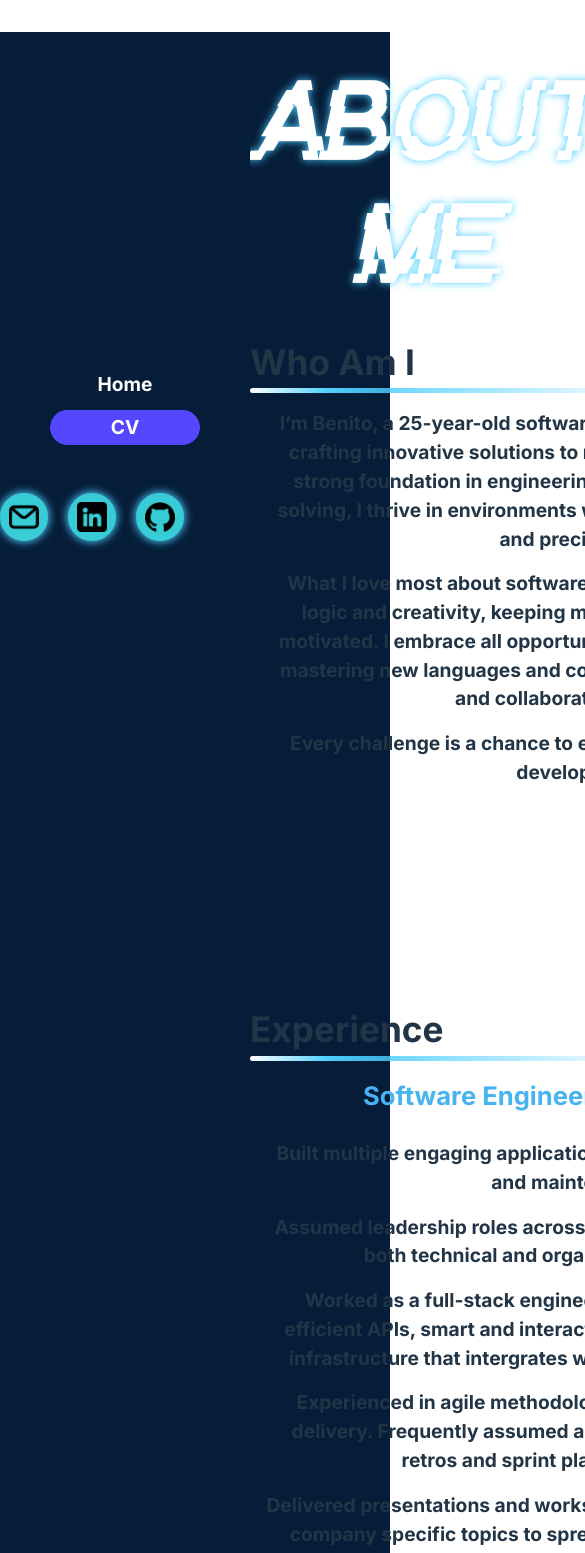
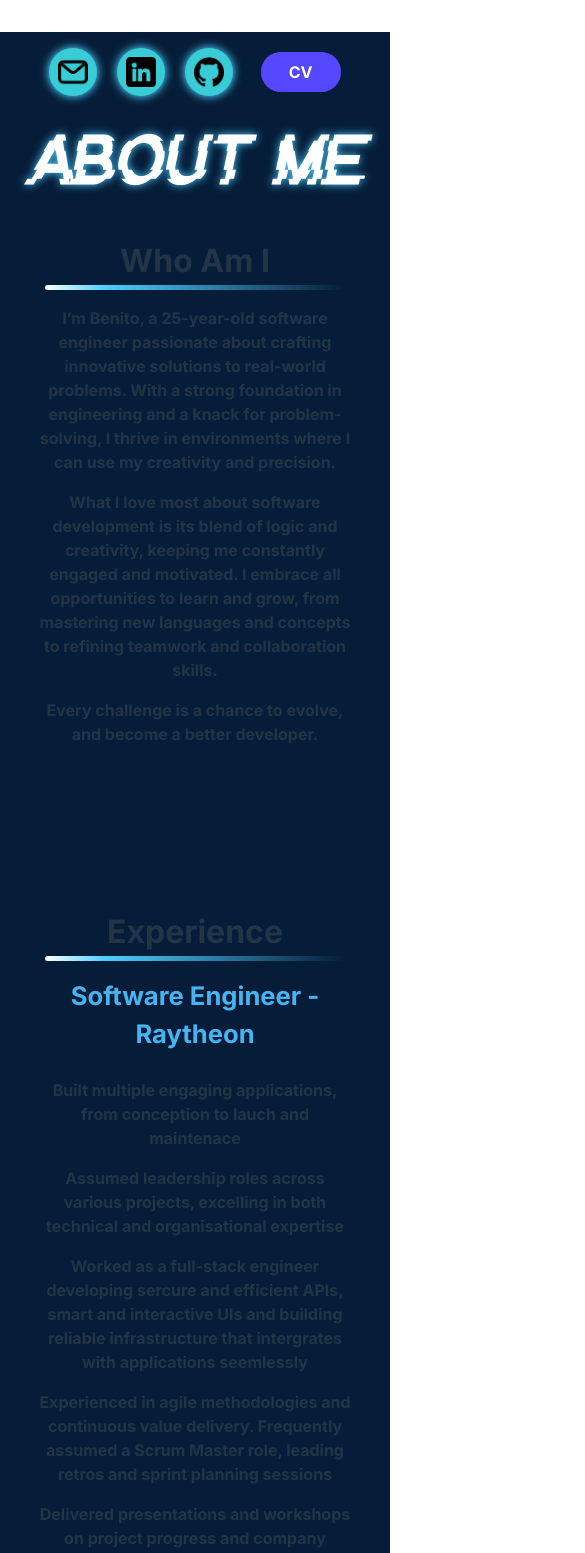
Before and after one commit to benj3110/Profile, a React (Vite) app in the folder Client/: page /about in a window 390 px wide. Shown: the top 1553 px of the page, 585 px wide, since content can reach past the window. Built offline with nearby package versions, Linux system fonts and the light colour scheme.

Commit message:
about full page mobile compactible

```diff
--- a/Client/src/components/navbar/Navbar.tsx
+++ b/Client/src/components/navbar/Navbar.tsx
@@ -10,6 +10,7 @@ const Navbar: React.FC = () => {
         const pdfUrl = "/BenitoVargheseCV.pdf";
         window.open(pdfUrl, "_blank");
     }
+    const screenWidthSize = useScreenWidthSize()
     const isScrollingRef = useRef(false);
     Events.scrollEvent.register('begin', () => {
         isScrollingRef.current = true
@@ -56,7 +57,7 @@ const Navbar: React.FC = () => {
             }
             scroller.scrollTo(sections[currentSectionIndex], {
                 smooth: "easeInOutCubic",
-                offset: -64
+                offset: (screenWidthSize == "small") && -64
             });
         };
 
@@ -118,7 +119,7 @@ const Navbar: React.FC = () => {
             window.removeEventListener("touchend", handleTouchEnd);
         };
     }, []);
-    const screenWidthSize = useScreenWidthSize()
+
 
     return (
         <>
--- a/Client/src/components/navbar/ShortNavbar.tsx
+++ b/Client/src/components/navbar/ShortNavbar.tsx
@@ -2,16 +2,17 @@
 import styles from "./Navbar.module.scss"
 import { Link } from "react-router-dom";
 import Contacts from "../contacts/Contacts";
-import { Events, scroller } from "react-scroll";
+import { Events, scroller, Link as CVLink } from "react-scroll";
 import { useEffect, useRef } from "react";
+import useScreenWidthSize from "../../hooks/useScreenSize";
 
 const ShortNavbar: React.FC = () => {
     const openCV = () => {
         const pdfUrl = "/BenitoVargheseCV.pdf";
         window.open(pdfUrl, "_blank");
     }
+    const screenWidthSize = useScreenWidthSize()
     const isScrollingRef = useRef(false);
-
     Events.scrollEvent.register('begin', () => {
         isScrollingRef.current = true
     });
@@ -34,7 +35,7 @@ const ShortNavbar: React.FC = () => {
                 if (section) {
                     const rect = section.getBoundingClientRect();
                     // Check if section is near the top of the viewport
-                    if (rect.top >= -200 && rect.top <= window.innerHeight / 2) {
+                    if (rect.top >= -100 && rect.top <= window.innerHeight / 2) {
                         currentIndex = index;
                     }
                 }
@@ -58,6 +59,7 @@ const ShortNavbar: React.FC = () => {
             }
             scroller.scrollTo(sections[currentSectionIndex], {
                 smooth: "easeInOutCubic",
+                offset: (screenWidthSize == "small") && -64
             });
         };
 
@@ -97,10 +99,10 @@ const ShortNavbar: React.FC = () => {
 
             const swipeDistance = touchStartY - touchEndY;
 
-            if (swipeDistance > 50) {
+            if (swipeDistance > 20) {
                 // Swipe up (scroll down)
                 navigateSections("down");
-            } else if (swipeDistance < -50) {
+            } else if (swipeDistance < -20) {
                 // Swipe down (scroll up)
                 navigateSections("up");
             }
@@ -120,7 +122,8 @@ const ShortNavbar: React.FC = () => {
         };
     }, []);
     return (
-        <nav className={styles.Navbar}>
+        <>
+            {!(screenWidthSize == "small") ? <nav className={styles.Navbar}>
                 <ul className={styles.LinksContainer}>
                     <div className={styles.LinkContainer} >
                         <Link
@@ -140,7 +143,24 @@ const ShortNavbar: React.FC = () => {
                     </div>
                 </ul>
                 <Contacts />
-        </nav>);
+            </nav> :
+                <nav className={styles.NavbarMobile}>
+                    <Contacts />
+                    <div className={styles.LinkContainerMobile} >
+                        <div className={styles.LinksMobile}>
+                            <CVLink
+                                activeClass={styles.active}
+                                spy={true}
+                                smooth={'easeInOutCubic'}
+                                to="welcomeScreen" className={styles.Cv}
+                                onClick={openCV}>
+                                CV
+                            </CVLink>
+                        </div>
+                    </div>
+                </nav>}
+        </>
+    );
 }
 
 export default ShortNavbar
--- a/Client/src/pages/aboutFull/AboutFullPage.module.scss
+++ b/Client/src/pages/aboutFull/AboutFullPage.module.scss
@@ -4,25 +4,17 @@
 .PageContainer {
 	display: flex;
 	width: 100dvw;
-	min-width: 325px;
 	margin: 0;
 	padding: 0;
   background-color: Colours.$basebg;
 }
+
 .PageContent {
 	width: 85%;
 	display: flex;
 	flex-direction: column;
 	align-items: flex-start;
   justify-content: flex-start;
-}
-.Section1Container {
-	width: 100%;
-	height: 100svh;
-	display: flex;
-	align-items: flex-start;
-  justify-content: center;
-  flex-direction: column;
 }
 .Section1Content{
   height: 100%;
@@ -73,6 +65,8 @@ align-self: flex-start ;
     white 100%,
     transparent
   );
+  flex-shrink: 0;
+
 }
 .AboutMeParagraphTitle{
   margin-block: 0;
@@ -99,7 +93,7 @@ align-self: flex-start ;
 }
 .SkillsList {
   // @include CardMainContentStyles;
-  width: 700px;
+  width: 600px;
   flex-direction: row;
   align-items: flex-start;
   display: flex;
@@ -126,6 +120,88 @@ li {
 
 
 
+@media(max-width: 900px){
+  .PageContainer {
+    flex-direction: column;
+    align-items: center;
+
+	}
+  .PageContent {
+    width: 100dvw;
+  }
+  .SectionContainer {
+    align-items: center;
+    justify-content: flex-start;
+    height: calc(100lvh - 64px);
+//  overflow-y: scroll;
+    width: 100dvw;
+  }
+  .Titlewrapper {
+    align-self: center;
+    padding-top: 1rem;
+    padding-bottom: 1rem;
+  }
+  .Titlewrapper h1.Title {
+    font-size: 4.4rem;
+  }
+  .Section1Content{
+    align-items: center;
+    text-align: center;
+    justify-content: flex-start;
+    padding-bottom: 0;
+  }
+  .AboutMeParagraphTitle{
+    font-size: 2rem;
+    margin-top: min(3dvh, 1.5rem);
+  }
+  .TitleUnderLine{
+    width: max(300px, 50dvw);
+  }
+  .Text{
+    padding-left: 0;
+    width: 80dvw;
+    text-align: center;
+    font-size: clamp(1rem, 2vw, 1.2rem);
+  }
+  .ExpTitle{
+    text-align: center;
+    width: 80dvw;
+  }
+  .SkillsList {
+    padding-left: 0;
+    padding-bottom: 1rem;
+    width: 95dvw;
+    justify-content: center;
+    gap: 1rem;
+  }
+  .PillList {
+    font-size: 0.85rem;
+    padding: 0.2rem 0.6rem;
+  }
+}
+
+@media screen and (max-width: 450px) and (max-height: 775px){
+  .Titlewrapper{
+    padding-top: 0.7rem;
+    padding-bottom: 0.7rem;
+  }
+  .Titlewrapper h1.Title {
+    font-size: 3.4rem;
+  }
+  .ExpTitle{
+    width: 92dvw;
+    font-size: 1.3rem;
+    padding-bottom: 0.5rem;
+  }
+  .AboutMeParagraphTitle{
+    font-size: 1.6rem;
+    margin-top: min(3dvh, 1rem);
+  }
+  .Text{
+    width: 92dvw;
+    font-size: clamp(0.9rem, 2vw, 1.2rem);
+  }
+}
 
 
 
--- a/Client/src/pages/aboutFull/AboutFullPage.tsx
+++ b/Client/src/pages/aboutFull/AboutFullPage.tsx
@@ -6,7 +6,7 @@ const AboutFullPage = () => {
         <div className={styles.PageContainer}>
             <ShortNavbar />
             <div className={styles.PageContent}>
-                <section className={styles.Section1Container} id="whoami">
+                <section className={styles.SectionContainer} id="whoami">
                     <div className={`${styles.Titlewrapper}`} data-text="about me">
                         <h1 className={`${styles.Title}`}>
                             About Me
--- a/Client/src/pages/home/HomePage.tsx
+++ b/Client/src/pages/home/HomePage.tsx
@@ -6,15 +6,6 @@ import Navbar from "../../components/navbar/Navbar";
 import ContactsPage from "../contactsPage/ContactsPage";
 
 const HomePage: React.FC = () => {
-    function updateViewportHeight() {
-        const viewportHeight = window.innerHeight;
-        document.documentElement.style.setProperty('--viewport-height', `${viewportHeight}px`);
-        console.log('Viewport height set to:', viewportHeight); // Debugging log
-
-    }
-    document.addEventListener('DOMContentLoaded', updateViewportHeight);
-    window.addEventListener('resize', updateViewportHeight);
-
     return (<div className={styles.PageContainer}>
         <Navbar />
         <div className={styles.PageContent}>
```
Lines whose indentation alone changed are shown as unchanged.
